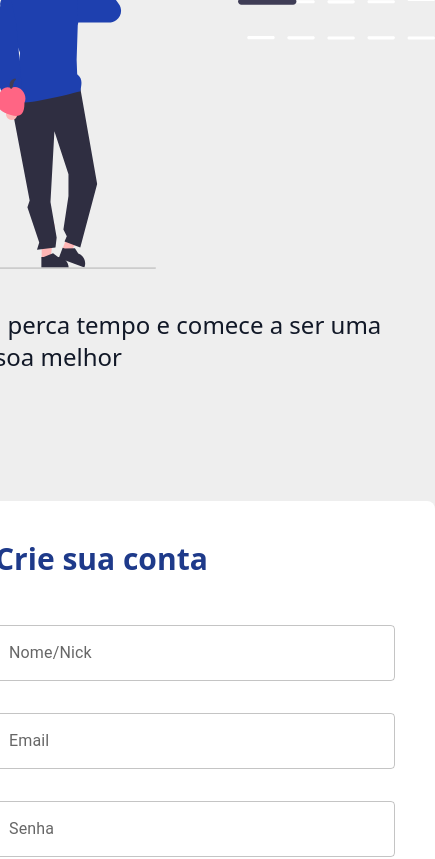
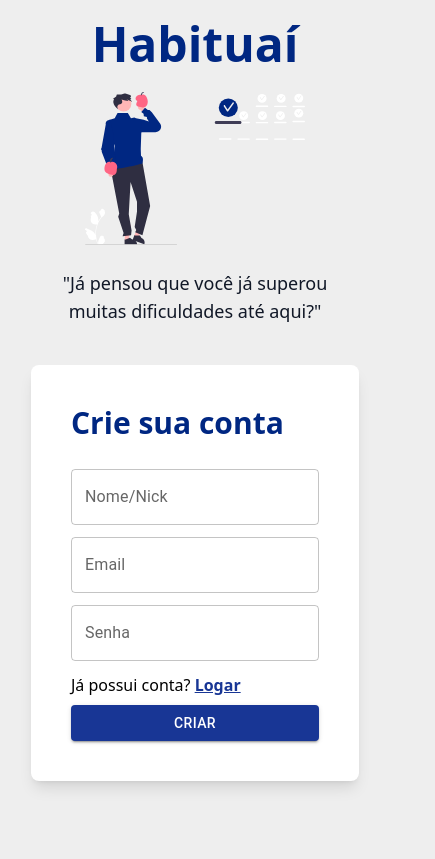
Before and after one commit to Habituai/Front, a React (Vite) app: page /sign-up in a window 390 px wide. Shown: the top 859 px of the page, 435 px wide, since content can reach past the window. Built offline with nearby package versions, Linux system fonts and the light colour scheme.

Commit message:
create responsive pages

```diff
--- a/src/components/image/health.jsx
+++ /dev/null
@@ -1,15 +0,0 @@
-import healthImage from "../../assets/images/health.svg";
-
-export default function HealthImage() {
-    return (
-        <>
-            <h1 className="text-5xl text-blue-800 font-bold">Habituaí</h1>
-
-            <img src={healthImage} width={480} />
-
-            <span className="text-gray-900 text-2xl">
-                Não perca tempo e comece a ser uma pessoa melhor
-            </span>
-        </>
-    );
-}
--- a/src/components/image/study.jsx
+++ /dev/null
@@ -1,15 +0,0 @@
-import studyImage from "../../assets/images/study.svg";
-
-export default function StudyImage() {
-    return (
-        <>
-            <h1 className="text-5xl text-blue-800 font-bold">Habituaí</h1>
-
-            <img src={studyImage} width={480} />
-
-            <span className="text-gray-900 text-2xl">
-                Não deixe para amanhã o que você pode fazer hoje
-            </span>
-        </>
-    );
-}
--- /dev/null
+++ b/src/components/layout/signHeader.jsx
@@ -0,0 +1,34 @@
+import { useState } from "react";
+
+export default function SignHeaderLayout({ imageSrc }) {
+    const messageList = [
+        "Não perca tempo e comece a ser uma pessoa melhor",
+        "Não deixe para amanhã o que você pode fazer hoje",
+        "Seja hoje melhor que ontem, e amanhã supere quem foi hoje",
+        "Você só vai vencer amanhã, se não desistir hoje",
+        "Você só vai vencer amanhã, se não desistir hoje",
+        "Não tenha medo de crescer devagar, tenha medo somente de ficar parado",
+        "Já pensou que você já superou muitas dificuldades até aqui?",
+        "Mesmo que a jornada seja lenta, abrir mão não acelera",
+        "O futuro ainda não chegou, seja grato pelo agora",
+    ];
+
+    const [randomIndex] = useState(
+        Math.floor(Math.random() * messageList.length)
+    );
+
+    return (
+        <div className="w-3/4 flex flex-col justify-center items-center gap-6 lg:gap-10">
+            <h1 className="text-5xl text-primaryDark font-bold">Habituaí</h1>
+
+            <img
+                src={imageSrc}
+                className="w-3/4 max-w-[400px] lg:max-w-[400px]"
+            />
+
+            <span className="text-gray-900 text-lg lg:text-2xl text-center">
+                "{messageList[randomIndex]}"
+            </span>
+        </div>
+    );
+}
--- a/src/pages/SignUp.jsx
+++ b/src/pages/SignUp.jsx
@@ -1,5 +1,5 @@
 import * as Yup from "yup";
-import { ErrorMessage, Field, Form, Formik } from "formik";
+import { Form, Formik } from "formik";
 import { Button } from "@mui/material";
 import toast, { Toaster } from "react-hot-toast";
 import NameField from "../components/field/name";
@@ -7,7 +7,9 @@ import EmailField from "../components/field/email";
 import PasswordField from "../components/field/password";
 import { Link, useNavigate } from "react-router-dom";
 import makeRequest from "../services/axios";
-import HealthImage from "../components/image/health";
+import healthImage from "../assets/images/health.svg";
+import SignHeaderLayout from "../components/layout/signHeader";
+import FieldInput from "../components/layout/field";
 
 function SignUp() {
     const navigate = useNavigate();
@@ -22,11 +24,13 @@ function SignUp() {
         name: Yup.string()
             .min(2, "Nome inválido")
             .max(15, "Must be 15 characters or less")
-            .required("Campo obrigatório"),
+            .required("Campo obrigatório")
+            .trim("Nome inválido"),
         password: Yup.string()
             .min(2, "Senha inválida")
             .max(20, "Must be 20 characters or less")
-            .required("Campo obrigatório"),
+            .required("Campo obrigatório")
+            .trim("Senha inválida"),
     });
 
     const handleFormSubmit = async (values, { setSubmitting }) => {
@@ -53,65 +57,50 @@ function SignUp() {
                 validateOnBlur={false}
             >
                 {({ errors, isSubmitting }) => (
-                    <div className="w-full h-screen flex flex-col lg:flex-row justify-center items-center gap-32">
-                        <div className="min-w-[480px] flex flex-col justify-center items-center gap-10">
-                            <HealthImage />
+                    <div className="w-full h-full lg:h-screen flex flex-col lg:flex-row justify-center items-center lg:gap-32">
+                        <div className="h-full w-full flex flex-1 justify-center lg:justify-end items-center py-5 lg:p-0">
+                            <SignHeaderLayout imageSrc={healthImage} />
                         </div>
 
-                        <Form>
-                            <div className="min-w-[480px] flex justify-center items-center flex-col gap-8 p-10 bg-white rounded-lg shadow-lg">
-                                <div className="w-full mb-4">
-                                    <h4 className="text-3xl font-bold text-blue-900">
+                        <div className="h-full w-full flex flex-1 justify-center lg:justify-start items-center py-5 lg:p-0">
+                            <div className="max-w-3/4 lg:min-w-[480px] bg-white rounded-lg shadow-lg">
+                                <Form className="flex justify-center items-center flex-col gap-3 lg:gap-8 p-10">
+                                    <h4 className="w-full mb-4 text-3xl font-bold text-primaryDark">
                                         Crie sua conta
                                     </h4>
-                                </div>
 
-                                <div className="w-full flex flex-col">
-                                    <Field
-                                        as={NameField}
+                                    <FieldInput
                                         name="name"
                                         type="text"
-                                        error={!!errors.name}
+                                        fieldComponent={NameField}
+                                        hasError={!!errors.name}
                                     />
-                                    <span className="text-red-600">
-                                        <ErrorMessage name="name" />
-                                    </span>
-                                </div>
 
-                                <div className="w-full flex flex-col">
-                                    <Field
-                                        as={EmailField}
+                                    <FieldInput
                                         name="email"
                                         type="email"
-                                        error={!!errors.email}
+                                        fieldComponent={EmailField}
+                                        hasError={!!errors.email}
                                     />
-                                    <span className="text-red-600">
-                                        <ErrorMessage name="email" />
-                                    </span>
-                                </div>
 
-                                <div className="w-full flex flex-col">
-                                    <Field
-                                        as={PasswordField}
+                                    <FieldInput
                                         name="password"
                                         type="password"
-                                        error={!!errors.password}
+                                        fieldComponent={PasswordField}
+                                        hasError={!!errors.password}
                                     />
-                                    <span className="text-red-600">
-                                        <ErrorMessage name="password" />
-                                    </span>
-                                </div>
 
                                     <div className="w-full flex gap-2 flex-col">
                                         <span>
                                             {`Já possui conta? `}
                                             <Link
-                                            className="text-blue-800 hover:text-blue-600 font-semibold"
+                                                className="text-primaryMedium hover:text-primaryExtraLight font-semibold underline"
                                                 to="/sign-in"
                                             >
                                                 Logar
                                             </Link>
                                         </span>
+
                                         <Button
                                             type="submit"
                                             variant="contained"
@@ -121,8 +110,9 @@ function SignUp() {
                                             Criar
                                         </Button>
                                     </div>
+                                </Form>
                             </div>
-                        </Form>
+                        </div>
                     </div>
                 )}
             </Formik>
```
Also changed, not shown: src/pages/SignIn.jsx (+21 -29 lines), src/assets/images/health.svg, src/assets/images/study.svg. Lines whose indentation alone changed are shown as unchanged.
